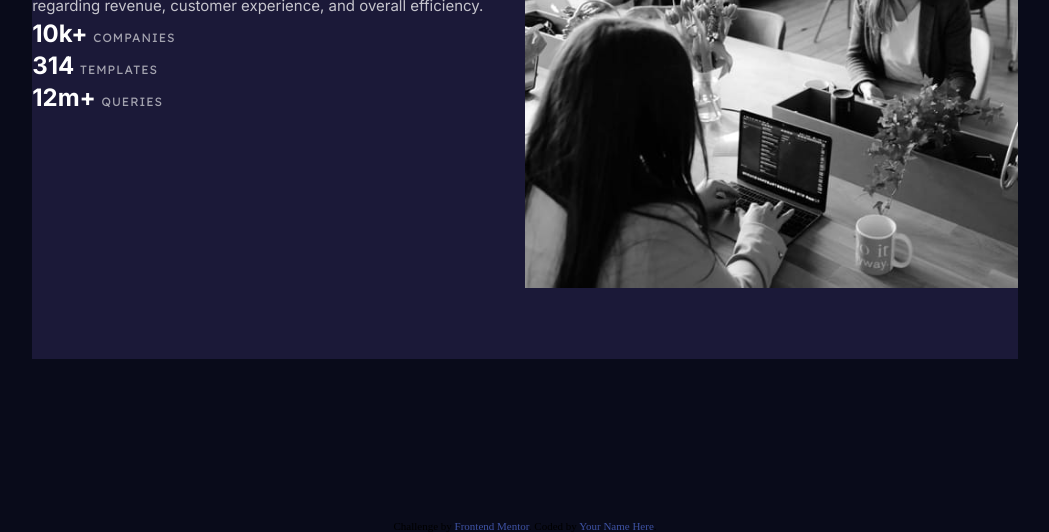
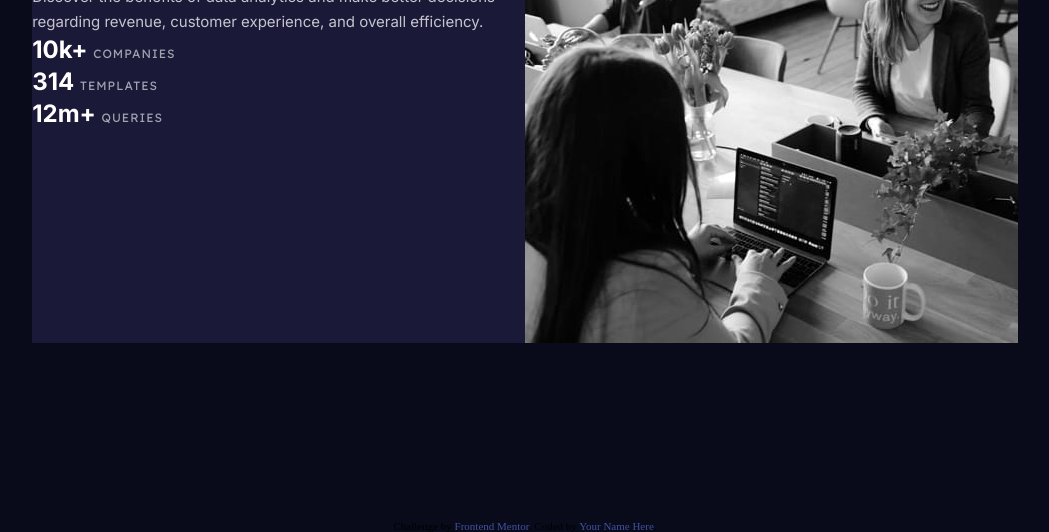
Before and after one commit to Daxerus/stats-preview-card-component-main, a plain HTML site: page index.html in a window 1280 px wide. Shown: the part 280-812 px from the top of the page, without its empty margins (115-1164 px from the left). Drawn offline with Linux system fonts and the light colour scheme.

Commit message:
img update

```diff
--- a/style.css
+++ b/style.css
@@ -35,6 +35,7 @@ body {
 img {
     display: block;
     width: 100%;
+    height: 100%;
     object-fit: cover;
 }
 
@@ -86,11 +87,16 @@ main {
     background-color: var(--color-primary-dark-desaturated-blue);
     display: flex;
     width: 77%;
-    height: 31.86rem;
+    height: 55.75%;
+    overflow: hidden;
 }
 
 .preview-card__text-half, .preview-card__img-half {
     width: 50%;
+    height: 100%;
+}
+
+.preview-card__img-half {
 }
 
 
```
